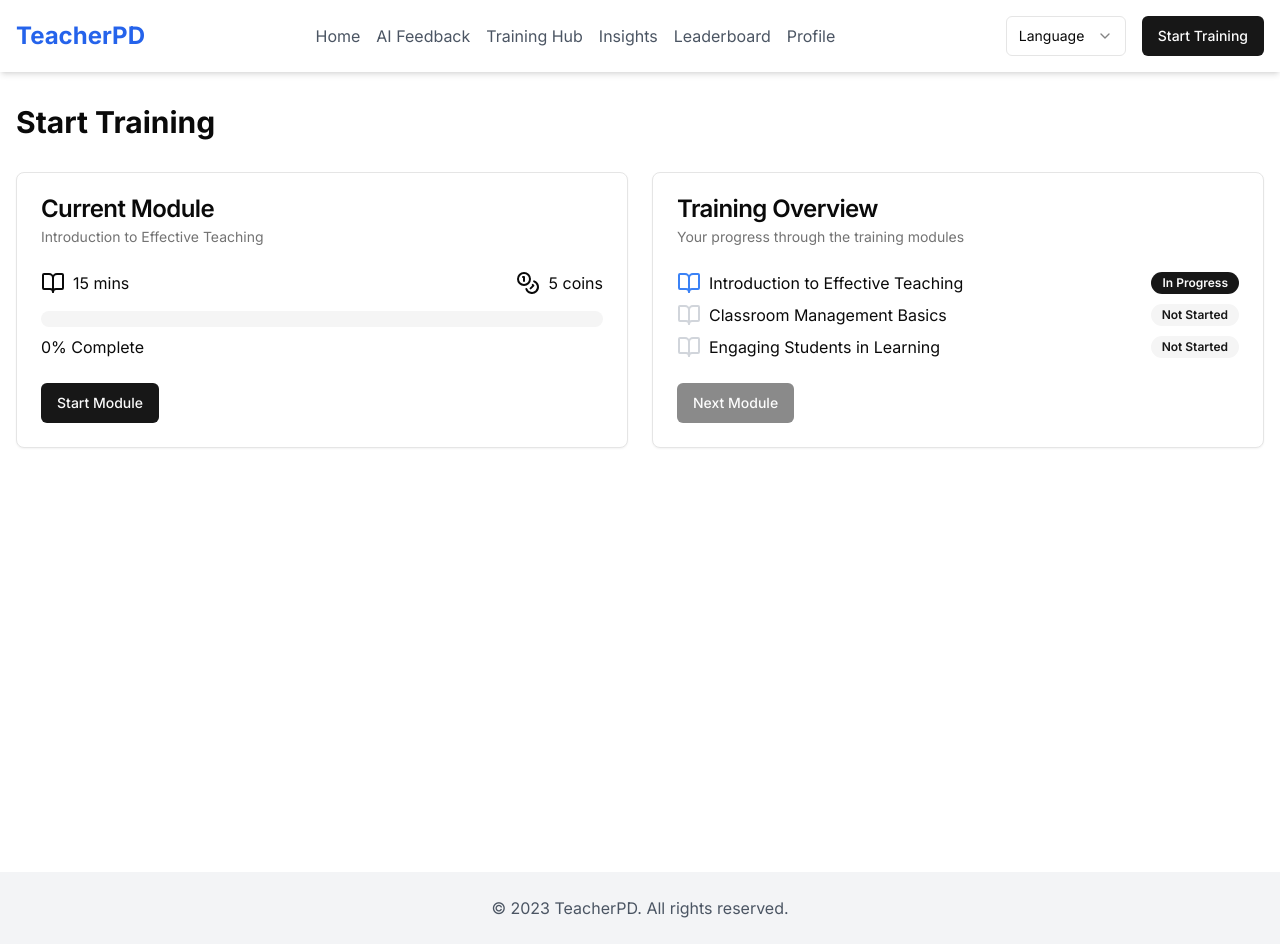
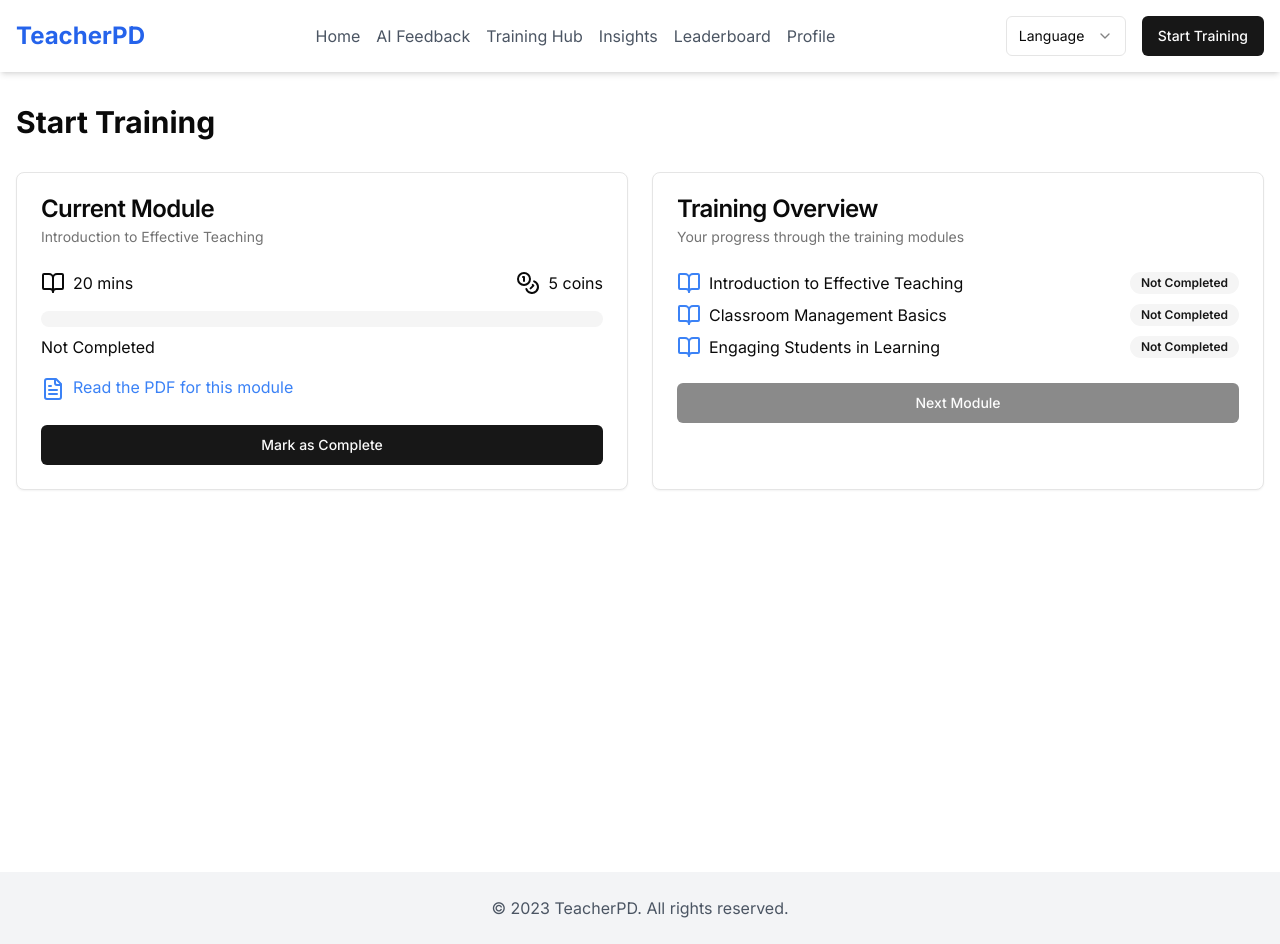
Before and after one commit to JDeep1234/Shikshak_Saathi, a Next.js app: page /start-training in a window 1280 px wide. Built offline with nearby package versions, Linux system fonts and the light colour scheme.

Commit message:
Update page.tsx

```diff
--- a/app/start-training/page.tsx
+++ b/app/start-training/page.tsx
@@ -5,68 +5,91 @@ import { Card, CardContent, CardDescription, CardFooter, CardHeader, CardTitle }
 import { Button } from "@/components/ui/button"
 import { Progress } from "@/components/ui/progress"
 import { Badge } from "@/components/ui/badge"
-import { Coins, BookOpen, CheckCircle } from "lucide-react"
+import { Coins, BookOpen, CheckCircle, FileText } from "lucide-react"
 
 const placeholderModules = [
-  { id: 1, title: "Introduction to Effective Teaching", duration: "15 mins", coins: 5 },
-  { id: 2, title: "Classroom Management Basics", duration: "20 mins", coins: 7 },
-  { id: 3, title: "Engaging Students in Learning", duration: "25 mins", coins: 10 },
+  {
+    id: 1,
+    title: "Introduction to Effective Teaching",
+    duration: "20 mins",
+    coins: 5,
+    pdfLink: "https://www.prodigygame.com/main-en/blog/teaching-strategies/",
+    isComplete: false
+  },
+  {
+    id: 2,
+    title: "Classroom Management Basics",
+    duration: "20 mins",
+    coins: 7,
+    pdfLink: "https://www.prodigygame.com/main-en/blog/classroom-management-strategies/",
+    isComplete: false
+  },
+  {
+    id: 3,
+    title: "Engaging Students in Learning",
+    duration: "25 mins",
+    coins: 10,
+    pdfLink: "https://lms.pdesas.org/content/courses/FFT/04/courses/PD9365/media/ebook/ebook.pdf",
+    isComplete: false
+  },
 ]
 
 export default function StartTraining() {
-  const [currentModule, setCurrentModule] = useState(0)
-  const [progress, setProgress] = useState(0)
+  const [modules, setModules] = useState(placeholderModules)
+  const [currentModuleIndex, setCurrentModuleIndex] = useState(0)
 
-  const handleStartModule = () => {
-    // Simulate starting a module
-    setProgress(0)
-    const interval = setInterval(() => {
-      setProgress((prevProgress) => {
-        if (prevProgress >= 100) {
-          clearInterval(interval)
-          return 100
-        }
-        return prevProgress + 10
-      })
-    }, 1000)
+  const toggleCompletion = () => {
+    const updatedModules = [...modules]
+    updatedModules[currentModuleIndex].isComplete = !updatedModules[currentModuleIndex].isComplete
+    setModules(updatedModules)
   }
 
-  const handleNextModule = () => {
-    if (currentModule < placeholderModules.length - 1) {
-      setCurrentModule(currentModule + 1)
-      setProgress(0)
+  const nextModule = () => {
+    if (currentModuleIndex < modules.length - 1) {
+      setCurrentModuleIndex(currentModuleIndex + 1)
     }
   }
+
+  const currentModule = modules[currentModuleIndex]
 
   return (
     <div className="container mx-auto px-4 py-8">
       <h1 className="text-3xl font-bold mb-8">Start Training</h1>
       <div className="grid md:grid-cols-2 gap-6">
+        {/* Current Module Card */}
         <Card>
           <CardHeader>
             <CardTitle>Current Module</CardTitle>
-            <CardDescription>{placeholderModules[currentModule].title}</CardDescription>
+            <CardDescription>{currentModule.title}</CardDescription>
           </CardHeader>
           <CardContent>
             <div className="flex items-center justify-between mb-4">
               <span className="flex items-center">
                 <BookOpen className="mr-2" />
-                {placeholderModules[currentModule].duration}
+                {currentModule.duration}
               </span>
               <span className="flex items-center">
                 <Coins className="mr-2" />
-                {placeholderModules[currentModule].coins} coins
+                {currentModule.coins} coins
               </span>
             </div>
-            <Progress value={progress} className="mb-2" />
-            <p>{progress}% Complete</p>
+            <Progress value={currentModule.isComplete ? 100 : 0} className="mb-2" />
+            <p>{currentModule.isComplete ? "Completed" : "Not Completed"}</p>
+            <div className="mt-4">
+              <a href={currentModule.pdfLink} target="_blank" className="text-blue-500">
+                <FileText className="inline-block mr-2" />
+                Read the PDF for this module
+              </a>
+            </div>
           </CardContent>
           <CardFooter>
-            <Button onClick={handleStartModule} disabled={progress > 0 && progress < 100}>
-              {progress === 0 ? "Start Module" : progress === 100 ? "Completed" : "In Progress"}
+            <Button onClick={toggleCompletion} className="w-full">
+              {currentModule.isComplete ? "Mark as Not Complete" : "Mark as Complete"}
             </Button>
           </CardFooter>
         </Card>
+
+        {/* Training Overview Card */}
         <Card>
           <CardHeader>
             <CardTitle>Training Overview</CardTitle>
@@ -74,20 +97,18 @@ export default function StartTraining() {
           </CardHeader>
           <CardContent>
             <ul className="space-y-2">
-              {placeholderModules.map((module, index) => (
+              {modules.map((module, index) => (
                 <li key={module.id} className="flex items-center justify-between">
                   <span className="flex items-center">
-                    {index < currentModule ? (
+                    {module.isComplete ? (
                       <CheckCircle className="mr-2 text-green-500" />
-                    ) : index === currentModule ? (
+                    ) : (
                       <BookOpen className="mr-2 text-blue-500" />
-                    ) : (
-                      <BookOpen className="mr-2 text-gray-300" />
                     )}
                     {module.title}
                   </span>
-                  <Badge variant={index <= currentModule ? "default" : "secondary"}>
-                    {index < currentModule ? "Completed" : index === currentModule ? "In Progress" : "Not Started"}
+                  <Badge variant={module.isComplete ? "default" : "secondary"}>
+                    {module.isComplete ? "Completed" : "Not Completed"}
                   </Badge>
                 </li>
               ))}
@@ -95,8 +116,9 @@ export default function StartTraining() {
           </CardContent>
           <CardFooter>
             <Button
-              onClick={handleNextModule}
-              disabled={currentModule >= placeholderModules.length - 1 || progress < 100}
+              onClick={nextModule}
+              disabled={currentModuleIndex >= modules.length - 1 || !currentModule.isComplete}
+              className="w-full"
             >
               Next Module
             </Button>
```
